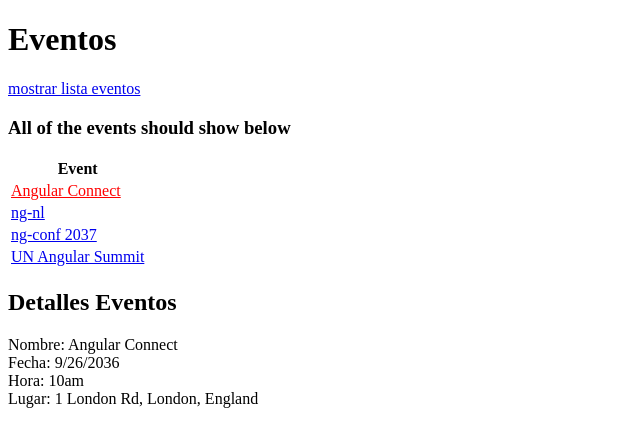
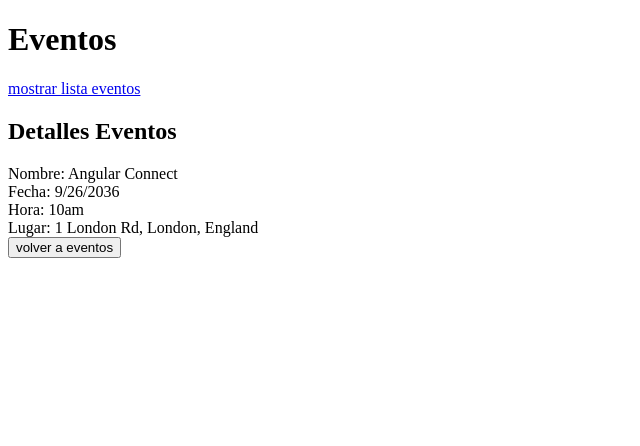
Before and after one commit to BrunoMollo/Practica-GSC, an Angular app in the folder Frontend/Angular/4-5)Servicios y Enrutameinto/ejercicio15/: page /eventos/1 in a window 1280 px wide. Shown: the top 446 px of the page, without its empty margins (0-640 px from the left). Built offline with nearby package versions, Linux system fonts and the light colour scheme.

Commit message:
ejercicio15 boton para volver hacia atras

```diff
--- a/Frontend/Angular/4-5)Servicios y Enrutameinto/ejercicio15/src/app/AppRoutingModule.ts
+++ b/Frontend/Angular/4-5)Servicios y Enrutameinto/ejercicio15/src/app/AppRoutingModule.ts
@@ -6,9 +6,8 @@
 import { EventDetailsComponent } from './event-details/event-details.component';
 
 const routes:Routes=[
-  {path:'eventos', component: EventsListComponent, children:[
-    {path:':id', component:EventDetailsComponent }
-  ]}
+  {path:'eventos/:id', component:EventDetailsComponent },
+  {path:'eventos', component: EventsListComponent }
 ]
 
 @NgModule({
--- a/Frontend/Angular/4-5)Servicios y Enrutameinto/ejercicio15/src/app/event-details/event-details.component.html
+++ b/Frontend/Angular/4-5)Servicios y Enrutameinto/ejercicio15/src/app/event-details/event-details.component.html
@@ -4,6 +4,8 @@
     <div>Fecha: {{evento.date}}</div>
     <div>Hora: {{evento.time}}</div>
     <div>Lugar: {{evento.location.address}}, {{evento.location.city}}, {{evento.location.country}}</div>
+
+    <button (click)="returnToEvents()">volver a eventos</button>
 </div>
 
 <span  *ngIf="evento==null">Falta el evento</span>
--- a/Frontend/Angular/4-5)Servicios y Enrutameinto/ejercicio15/src/app/event-details/event-details.component.ts
+++ b/Frontend/Angular/4-5)Servicios y Enrutameinto/ejercicio15/src/app/event-details/event-details.component.ts
@@ -12,7 +12,9 @@
 
   evento:Event | undefined;
 
-  constructor(private activatedRoute:ActivatedRoute, private eventData:EventsDataService) { }
+  constructor( private activatedRoute:ActivatedRoute
+              ,private eventData:EventsDataService
+              ,private router:Router) { }
 
   ngOnInit(): void {
     //Me suscitbo a la ruta para actualizar cunado cambia
@@ -25,4 +27,8 @@
     });
   }
 
+  returnToEvents():void{
+    this.router.navigate(['eventos']);
+  }
+
 }
```
